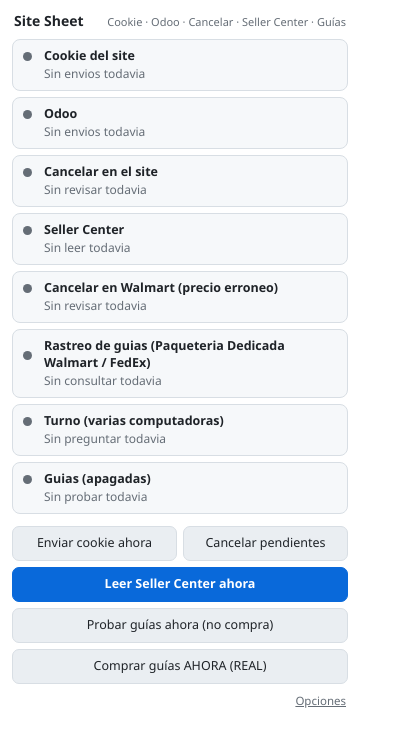
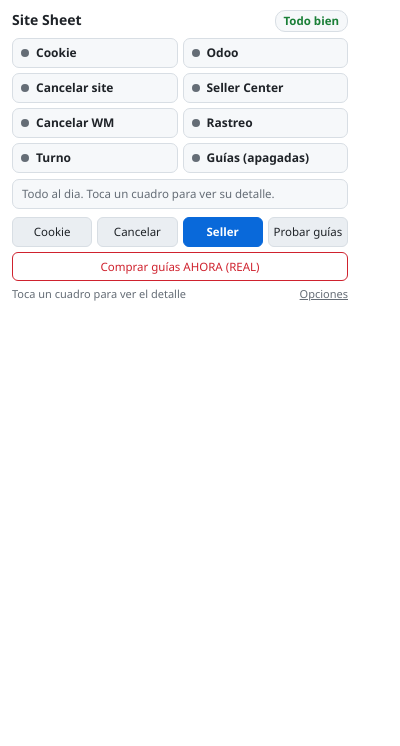
Before and after one commit to v-w04/Site-Sheet, a browser extension: page extension-cookie/popup.html in a window 400 px wide. Drawn offline with Linux system fonts and the light colour scheme.

Commit message:
Actualiza Site Sheet

```diff
--- a/extension-cookie/popup.html
+++ b/extension-cookie/popup.html
@@ -1,51 +1,60 @@
 <!doctype html>
 <html lang="es"><head><meta charset="utf-8"><meta name="color-scheme" content="light dark">
 <style>
- :root{--bg:#ffffff;--fg:#1f2328;--mut:#656d76;--card:#f6f8fa;--bd:#d8dee4;--ok:#1a7f37;--mal:#cf222e;--cur:#9a6700;--btn:#eaeef2;--btnh:#dde3ea;--acc:#0969da;--acch:#0757b8}
- @media (prefers-color-scheme:dark){:root{--bg:#161b22;--fg:#e6edf3;--mut:#8b949e;--card:#1e252e;--bd:#2f3742;--ok:#3fb950;--mal:#ff7b72;--cur:#e3b341;--btn:#2b333d;--btnh:#38424f;--acc:#2f6feb;--acch:#4a82f0}}
+ :root{--bg:#ffffff;--fg:#1f2328;--mut:#656d76;--card:#f6f8fa;--bd:#d8dee4;--ok:#1a7f37;--mal:#cf222e;--cur:#9a6700;--btn:#eaeef2;--btnh:#dde3ea;--acc:#0969da;--acch:#0757b8;--sel:#0969da22}
+ @media (prefers-color-scheme:dark){:root{--bg:#161b22;--fg:#e6edf3;--mut:#8b949e;--card:#1e252e;--bd:#2f3742;--ok:#3fb950;--mal:#ff7b72;--cur:#e3b341;--btn:#2b333d;--btnh:#38424f;--acc:#2f6feb;--acch:#4a82f0;--sel:#2f6feb33}}
  *{box-sizing:border-box}
- body{margin:0;width:360px;background:var(--bg);color:var(--fg);font:13px/1.35 "Segoe UI",system-ui,Arial,sans-serif}
- header{display:flex;align-items:baseline;justify-content:space-between;padding:12px 14px 8px}
+ body{margin:0;width:360px;background:var(--bg);color:var(--fg);font:12.5px/1.35 "Segoe UI",system-ui,Arial,sans-serif}
+ header{display:flex;align-items:center;justify-content:space-between;padding:10px 12px 6px}
  header h1{font-size:14px;margin:0;font-weight:600}
- header span{font-size:11px;color:var(--mut)}
- .lista{padding:0 12px}
- #al{display:none;margin:0 12px 8px;padding:8px 10px;border-radius:8px;background:var(--mal);color:#fff;font-size:12px;overflow-wrap:anywhere}
- #al b{display:block;margin-bottom:3px}
- .fila{display:grid;grid-template-columns:12px 1fr auto;column-gap:9px;row-gap:1px;align-items:baseline;padding:8px 10px;border-radius:8px;background:var(--card);border:1px solid var(--bd);margin-bottom:6px}
- .punto{width:9px;height:9px;border-radius:50%;background:var(--mut);align-self:center}
+ #res{font-size:11.5px;font-weight:600;padding:2px 8px;border-radius:10px;background:var(--card);border:1px solid var(--bd)}
+ #res.ok{color:var(--ok)}#res.mal{color:var(--mal)}
+ #al{display:none;margin:0 12px 6px;padding:6px 9px;border-radius:7px;background:var(--mal);color:#fff;font-size:11.5px;overflow-wrap:anywhere;max-height:64px;overflow:auto}
+ #al b{margin-right:4px}
+ #acc{display:none;margin:0 12px 6px;padding:6px 9px;border-radius:7px;border:1px solid var(--mal);font-size:11.5px}
+ #acc b{display:block;color:var(--mal);margin-bottom:2px}
+ #acc ol{margin:0;padding-left:16px}
+ .mosaico{display:grid;grid-template-columns:1fr 1fr;gap:5px;padding:0 12px}
+ .t{display:grid;grid-template-columns:9px 1fr auto;gap:6px;align-items:center;padding:6px 8px;border-radius:7px;background:var(--card);border:1px solid var(--bd);cursor:pointer;min-width:0}
+ .t.sel{background:var(--sel);border-color:var(--acc)}
+ .punto{width:8px;height:8px;border-radius:50%;background:var(--mut)}
  .ok .punto{background:var(--ok)}.mal .punto{background:var(--mal)}.curso .punto{background:var(--cur);animation:lat 1s ease-in-out infinite}
+ .mal{border-color:var(--mal)}
  @keyframes lat{50%{opacity:.2}}
- .tit{font-weight:600;font-size:12.5px}
- .hora{font-size:11px;color:var(--mut);white-space:nowrap}
- .txt{grid-column:2/4;font-size:12px;color:var(--mut);overflow-wrap:anywhere}
- .mal .txt{color:var(--mal)}.curso .txt{color:var(--cur)}
- .botones{display:grid;grid-template-columns:1fr 1fr;gap:6px;padding:6px 12px 4px}
- button{font:inherit;font-size:12.5px;padding:8px 6px;border:1px solid var(--bd);border-radius:7px;background:var(--btn);color:var(--fg);cursor:pointer}
+ .tit{font-weight:600;font-size:12px;white-space:nowrap;overflow:hidden;text-overflow:ellipsis}
+ .hora{font-size:10.5px;color:var(--mut);white-space:nowrap}
+ #det{margin:6px 12px 0;padding:6px 9px;border-radius:7px;background:var(--card);border:1px solid var(--bd);font-size:11.5px;color:var(--mut);min-height:30px;overflow-wrap:anywhere}
+ #det b{color:var(--fg)}
+ .botones{display:grid;grid-template-columns:repeat(4,1fr);gap:5px;padding:8px 12px 4px}
+ button{font:inherit;font-size:11.5px;padding:6px 4px;border:1px solid var(--bd);border-radius:6px;background:var(--btn);color:var(--fg);cursor:pointer}
  button:hover{background:var(--btnh)}
- button.principal{grid-column:1/3;background:var(--acc);border-color:var(--acc);color:#fff;font-weight:600}
- button.principal:hover{background:var(--acch)}
- footer{padding:4px 14px 12px;text-align:right}
- footer a{font-size:11.5px;color:var(--mut)}
+ #s{background:var(--acc);border-color:var(--acc);color:#fff;font-weight:600}
+ #s:hover{background:var(--acch)}
+ #gr{grid-column:1/5;border-color:var(--mal);color:var(--mal);background:transparent}
+ footer{display:flex;justify-content:space-between;padding:2px 12px 10px;font-size:11px;color:var(--mut)}
+ footer a{color:var(--mut)}
 </style></head><body>
-<header><h1>Site Sheet</h1><span>Cookie · Odoo · Cancelar · Seller Center · Guías</span></header>
+<header><h1>Site Sheet</h1><span id="res">…</span></header>
 <div id="al"></div>
-<div class="lista">
- <div id="e" class="fila"></div>
- <div id="od" class="fila"></div>
- <div id="ca" class="fila"></div>
- <div id="sc" class="fila"></div>
- <div id="wm" class="fila"></div>
- <div id="rq" class="fila"></div>
- <div id="tu" class="fila"></div>
- <div id="gu" class="fila"></div>
+<div id="acc"><b>Qué hacer</b><ol id="accl"></ol></div>
+<div class="mosaico">
+ <div id="e" class="t"></div>
+ <div id="od" class="t"></div>
+ <div id="ca" class="t"></div>
+ <div id="sc" class="t"></div>
+ <div id="wm" class="t"></div>
+ <div id="rq" class="t"></div>
+ <div id="tu" class="t"></div>
+ <div id="gu" class="t"></div>
 </div>
+<div id="det"></div>
 <div class="botones">
- <button id="b">Enviar cookie ahora</button>
- <button id="c">Cancelar pendientes</button>
- <button id="s" class="principal">Leer Seller Center ahora</button>
- <button id="g" style="grid-column:1/3" title="Revisa que pedidos se enviarian. NO compra nada.">Probar guías ahora (no compra)</button>
- <button id="gr" style="grid-column:1/3" title="Compra YA las guias de los pedidos que pasan los candados (lo mismo que la corrida de cada hora). Pide una confirmacion.">Comprar guías AHORA (REAL)</button>
+ <button id="b" title="Manda la cookie del site al Sheet">Cookie</button>
+ <button id="c" title="Cancela en el site lo pendiente">Cancelar</button>
+ <button id="s" title="Lee Seller Center ahora">Seller</button>
+ <button id="g" title="Revisa que pedidos se enviarian. NO compra nada.">Probar guías</button>
+ <button id="gr" title="Compra YA las guias de los pedidos que pasan los candados (lo mismo que la corrida de cada hora). Pide una confirmacion.">Comprar guías AHORA (REAL)</button>
 </div>
-<footer><a href="#" id="o">Opciones</a></footer>
+<footer><span>Toca un cuadro para ver el detalle</span><a href="#" id="o">Opciones</a></footer>
 <script src="popup.js"></script>
 </body></html>
--- a/extension-cookie/popup.js
+++ b/extension-cookie/popup.js
@@ -1,24 +1,66 @@
-// Popup: una tarjeta por tarea (indicador, resultado y hora). Se refresca solo mientras esta abierto.
+// Popup compacto (20-nov, ella: "esta larguisima, ya tiene scroll"): un cuadro chico por tarea en 2 columnas (punto, nombre, hora),
+// el detalle del cuadro que toques abajo, "Qué hacer" solo cuando algo pide una accion tuya, y botones en una fila.
 const $ = id => document.getElementById(id);
+let selec = null;
 
 function hace(ms) {
   const d = Date.now() - ms;
   if (d < 45000) return 'ahora';
-  if (d < 3600000) return 'hace ' + Math.max(1, Math.round(d / 60000)) + ' min';
+  if (d < 3600000) return Math.max(1, Math.round(d / 60000)) + ' min';
   const f = new Date(ms), hoy = new Date();
   const hh = f.toLocaleTimeString('es-MX', { hour: '2-digit', minute: '2-digit' });
   return f.toDateString() === hoy.toDateString() ? hh : f.toLocaleDateString('es-MX', { day: '2-digit', month: '2-digit' }) + ' ' + hh;
 }
 
+// [id, nombre corto, clave en storage, texto si no hay dato, nombre largo (detalle)]
+const CUADROS = [
+  ['e', 'Cookie', 'estado', 'Sin envios todavia', 'Cookie del site'],
+  ['od', 'Odoo', 'estadoOdoo', 'Sin envios todavia', 'Odoo'],
+  ['ca', 'Cancelar site', 'estadoCancel', 'Sin revisar todavia', 'Cancelar en el site'],
+  ['sc', 'Seller Center', 'estadoSC', 'Sin leer todavia', 'Seller Center'],
+  ['wm', 'Cancelar WM', 'estadoWM', 'Sin revisar todavia', 'Cancelar en Walmart (precio erroneo)'],
+  ['rq', 'Rastreo', 'estadoRQ', 'Sin consultar todavia', 'Rastreo de guias (Paqueteria Dedicada Walmart / FedEx)'],
+  ['tu', 'Turno', 'estadoTurno', 'Sin preguntar todavia', 'Turno (varias computadoras)'],
+  ['gu', 'Guías', 'estadoGA', 'Sin probar todavia', 'Guias automaticas']
+];
+const ESTADOS = {};
+
+// Que tiene que hacer ella cuando un cuadro esta en rojo (solo lo que pide una accion suya; lo que se reintenta solo no sale aqui).
+function accionDe(id, est) {
+  const t = String(est.texto || '');
+  if (id === 'e') return 'Entra al site y toca "Cookie"';
+  if (id === 'od') return /sesion/i.test(t) ? 'Abre Odoo en Chrome y entra con tu usuario' : 'Odoo: ' + t;
+  if (id === 'sc') return /sesi|2fa|inicia/i.test(t) ? 'Entra a Seller Center (sesion vencida)' : null;
+  if (id === 'wm') return 'Cancelar en Walmart: ' + t;
+  if (id === 'ca') return 'Cancelar en el site: ' + t;
+  if (id === 'rq') return /verificacion/i.test(t) ? 'La paqueteria pidio verificacion: abre una guia a mano' : null;   // las fallas pasajeras se reintentan solas
+  if (id === 'gu') return /sesion/i.test(t) ? 'Guias: entra a Walmart en el site (sin sesion)' : null;
+  return null;
+}
+
 function tarjeta(id, titulo, est, vacio) {
   const el = $(id); if (!el) return;
+  const c = CUADROS.find(x => x[0] === id);
+  const corto = c ? c[1] : titulo;
+  ESTADOS[id] = { titulo: c ? c[4] : titulo, est, vacio };
   el.textContent = '';
   const p = document.createElement('i'); p.className = 'punto';
-  const t = document.createElement('span'); t.className = 'tit'; t.textContent = titulo;
+  const t = document.createElement('span'); t.className = 'tit'; t.textContent = corto;
   const h = document.createElement('span'); h.className = 'hora'; h.textContent = est ? hace(est.hora) : '';
-  const x = document.createElement('span'); x.className = 'txt'; x.textContent = est ? est.texto : vacio;
-  el.append(p, t, h, x);
-  el.className = 'fila' + (est ? (est.enCurso ? ' curso' : est.ok ? ' ok' : ' mal') : '');
+  el.append(p, t, h);
+  el.title = (c ? c[4] : titulo) + ': ' + (est ? est.texto : vacio);
+  el.className = 't' + (est ? (est.enCurso ? ' curso' : est.ok ? ' ok' : ' mal') : '') + (selec === id ? ' sel' : '');
+  el.onclick = () => { selec = selec === id ? null : id; pintar(); };
+}
+
+function detalle() {
+  const d = $('det'); if (!d) return;
+  const id = selec || Object.keys(ESTADOS).find(k => ESTADOS[k].est && !ESTADOS[k].est.ok && !ESTADOS[k].est.enCurso);
+  d.textContent = '';
+  if (!id) { d.textContent = 'Todo al dia. Toca un cuadro para ver su detalle.'; return; }
+  const x = ESTADOS[id], b = document.createElement('b');
+  b.textContent = x.titulo + (x.est ? ' · ' + hace(x.est.hora) : '') + ': ';
+  d.append(b, document.createTextNode(x.est ? x.est.texto : x.vacio));
 }
 
 async function pintar() {
@@ -28,24 +70,31 @@ async function pintar() {
     const x = g.alertasSheet, vivo = x && Array.isArray(x.lista) && x.lista.length && (Date.now() - x.hora) < 45 * 60000;
     al.textContent = '';
     if (vivo) {
-      const t = document.createElement('b'); t.textContent = 'AVISO del Sheet (' + hace(x.hora) + ')'; al.append(t);
-      x.lista.forEach(l => { const d = document.createElement('div'); d.textContent = l; al.append(d); });
+      const t = document.createElement('b'); t.textContent = 'AVISO del Sheet (' + hace(x.hora) + '):'; al.append(t);
+      al.append(document.createTextNode(x.lista.join(' · ')));
     }
     al.style.display = vivo ? 'block' : 'none';
   }
-  tarjeta('e', 'Cookie del site', g.estado, 'Sin envios todavia');
-  tarjeta('od', 'Odoo', g.estadoOdoo, 'Sin envios todavia');
-  tarjeta('ca', 'Cancelar en el site', g.estadoCancel, 'Sin revisar todavia');
-  tarjeta('sc', 'Seller Center', g.estadoSC, 'Sin leer todavia');
-  tarjeta('wm', 'Cancelar en Walmart (precio erroneo)', g.estadoWM, 'Sin revisar todavia');
-  tarjeta('rq', 'Rastreo de guias (Paqueteria Dedicada Walmart / FedEx)', g.estadoRQ, 'Sin consultar todavia');
-  tarjeta('tu', 'Turno (varias computadoras)', g.estadoTurno, 'Sin preguntar todavia');
-  tarjeta('gu', 'Guias ' + (g.gaActivo ? (g.gaModo === 'real' ? '(AUTOMATICAS: compra)' : '(automaticas: solo prueba)') : '(apagadas)'), g.estadoGA, 'Sin probar todavia');
+  CUADROS.forEach(c => tarjeta(c[0], c[1], g[c[2]], c[3]));
+  const gu = $('gu'); if (gu) gu.querySelector('.tit').textContent = 'Guías ' + (g.gaActivo ? (g.gaModo === 'real' ? '(auto)' : '(prueba)') : '(apagadas)');
+  const malos = CUADROS.filter(c => g[c[2]] && !g[c[2]].ok && !g[c[2]].enCurso);
+  const acciones = malos.map(c => accionDe(c[0], g[c[2]])).filter(Boolean);
+  const res = $('res');
+  if (res) { res.textContent = malos.length ? malos.length + ' por atender' : 'Todo bien'; res.className = malos.length ? 'mal' : 'ok'; }
+  const acc = $('acc'), ol = $('accl');
+  if (acc && ol) {
+    ol.textContent = '';
+    acciones.forEach(a => { const li = document.createElement('li'); li.textContent = a; ol.append(li); });
+    acc.style.display = acciones.length ? 'block' : 'none';
+  }
+  detalle();
 }
 
 // Los botones solo avisan al servicio y el popup se actualiza mirando lo que este va guardando (no esperan a que termine).
 function pedir(tipo, id, titulo, texto, clave) {
+  selec = id;
   tarjeta(id, titulo, { texto, hora: Date.now(), enCurso: true });
+  detalle();
   const falla = txt => chrome.storage.local.set({ [clave]: { ok: false, texto: txt, hora: Date.now() } });
   try {
     chrome.runtime.sendMessage({ tipo }).then(r => {
--- a/pruebas/t65.js
+++ b/pruebas/t65.js
@@ -123,7 +123,7 @@ t(cs[2].estado==='Trabajo en progreso'&&cs[2].fecha==='2026-10-30'&&cs[3].fecha=
 t(!JSON.stringify(cs).includes('VICTO')&&!JSON.stringify(cs).includes('MEDINA'),'no manda el propietario');
 t(ext.scCasosDeTexto('').length===0&&ext.scCasosDeTexto('no hay casos').length===0,'sin tabla: vacio');
 t(ext.scFechaCaso('3','ene','2027')==='2027-01-03'&&ext.scFechaCaso('3','dic.','2026')==='2026-12-03'&&ext.scFechaCaso('3','xyz','2026')===''&&ext.scFechaCaso('40','nov','2026')==='','fechas en espanol');
-t(JSON.parse(fs.readFileSync(__dirname+'/../extension-cookie/manifest.json','utf8')).version==='1.8.5','manifest 1.8.5 (guias automaticas; la extension se actualiza sola)');
+t(JSON.parse(fs.readFileSync(__dirname+'/../extension-cookie/manifest.json','utf8')).version==='1.8.6','manifest 1.8.6 (guias automaticas; la extension se actualiza sola)');
 t(/accion: 'seller_buzon'/.test(bg)&&/accion: 'seller_casos'/.test(bg),'la extension manda las dos acciones nuevas');
 t(/async function enSellerBuzon/.test(bg)&&!/\.click\(|\.submit\(/.test(bg.slice(bg.indexOf('async function enSellerBuzon'),bg.indexOf('// ---- piezas puras'))),'las funciones de la pagina solo leen (sin clic ni envio)');
 t(/accion === 'seller_buzon'/.test(src('WebAPI.gs'))&&/accion === 'seller_casos'/.test(src('WebAPI.gs')),'WebAPI tiene las rutas');
--- a/pruebas/t94.js
+++ b/pruebas/t94.js
@@ -35,7 +35,7 @@ t(ctx.rqoEmpaque_(false)===0&&llamadas.length===2,'como maximo cada 20 min');
 const sin=src.replace(/\/\*[\s\S]*?\*\//g,'').replace(/^\s*\/\/.*$/gm,'');
 t(!/'(create|write|unlink|action_cancel|message_post)'|UrlFetchApp/.test(sin),'nunca escribe en Odoo');
 const rq=fs.readFileSync(__dirname+'/../apps-script/Rastreo.gs','utf8');
-t(/function rqLista_[\s\S]{0,900}rqoEmpaque_\(false\)/.test(rq),'rastreo_lista lee el empaque');
+t(/function rqLista_[\s\S]{0,2500}lock\.releaseLock\(\);[\s\S]{0,300}rqoEmpaque_\(false\)/.test(rq),'rastreo_lista lee el empaque, fuera del candado');
 t(/en Odoo la empaco/.test(rq),'el aviso REVISAR A MANO dice si salio de bodega');
 // 4) loop hasta tener los datos (Rastreo.gs)
 const c2={console,JSON,Date,Object,Array,String,Number,Math,isNaN,RegExp};vm.createContext(c2);
```
Also changed, not shown: pruebas/t96.js (+8 -0 lines), extension-cookie/manifest.json, 5 other files.
